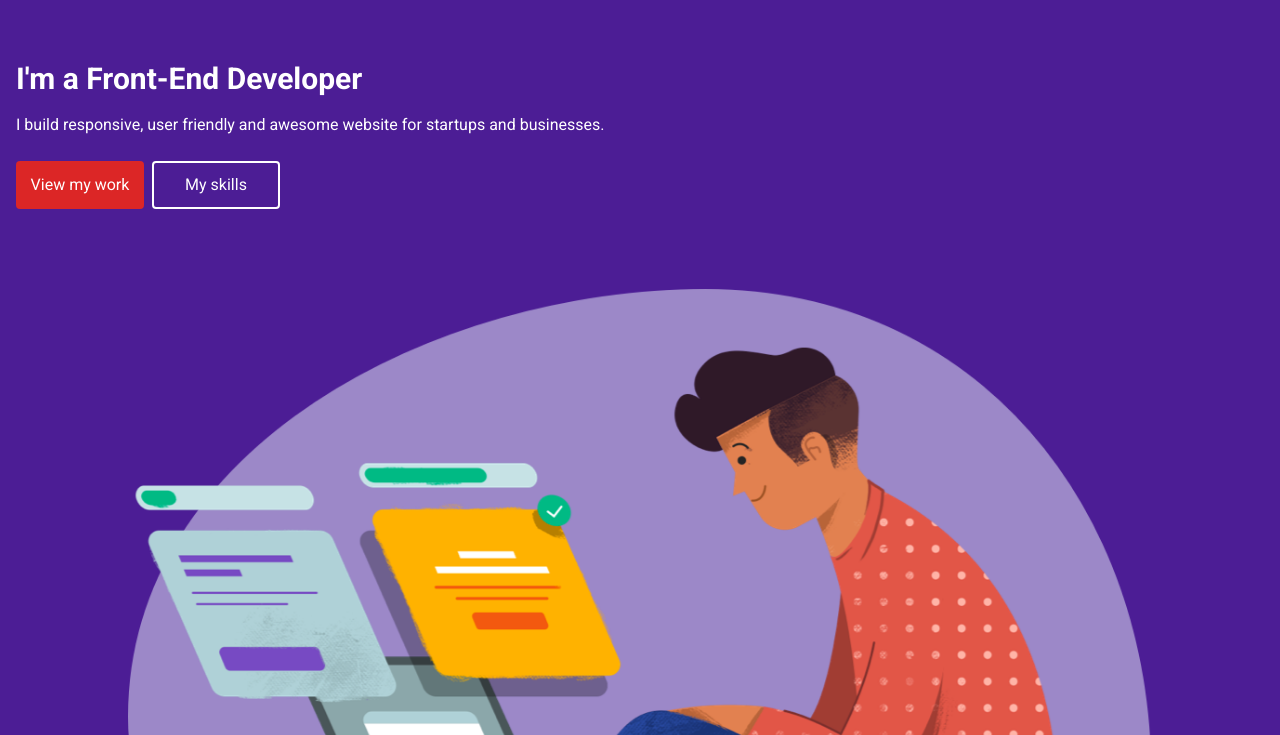
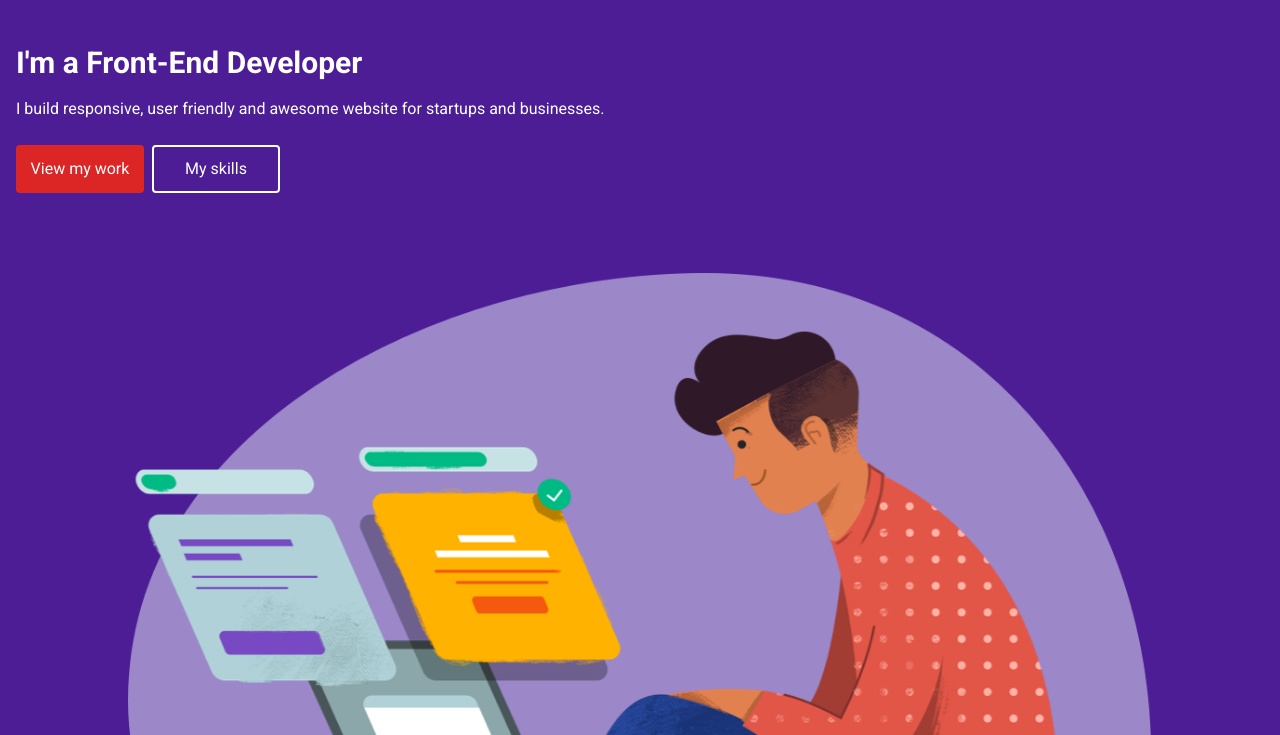
Before and after one commit to anas283/anas, a plain HTML site: page index.html in a window 1280 px wide. Shown: the part 65-800 px from the top of the page. Drawn offline with nearby package versions, Linux system fonts and the light colour scheme.

Commit message:
change height

```diff
--- a/index.html
+++ b/index.html
@@ -23,7 +23,7 @@
 
         <!-- main text and image -->
         <main>
-            <div class="w-auto h-auto px-4 pt-16 pb-20">
+            <div class="w-auto h-auto px-4 pt-12 pb-20">
                 <h1 class="text-white text-3xl font-bold w-3/5">I'm a Front-End
                     Developer
                 </h1>
```
